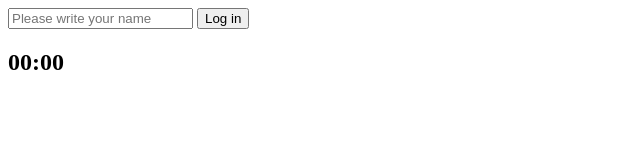
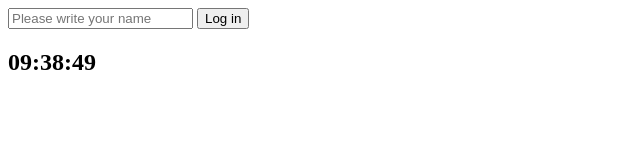
Before and after one commit to yeaheun3/Chrome-app, a plain HTML site: page index.html in a window 1280 px wide. Shown: the full height of the page, 0-640 px from the left. Drawn offline with Linux system fonts and the light colour scheme.

Commit message:
Clock finished

```diff
--- a/index.html
+++ b/index.html
@@ -18,7 +18,7 @@
       />
       <button>Log in</button>
     </form>
-    <h2 id="clock">00:00</h2>
+    <h2 id="clock">00:00:00</h2>
     <h1 id="greetings" class="hidden"></h1>
   </body>
 </html>
--- a/js/clock.js
+++ b/js/clock.js
@@ -1,11 +1,42 @@
 // h2 태그 자식이 #clock이므로 공백을 주지 않음
 const clock = document.querySelector("h2#clock");
 
-/* interval : 함수가 특정한 시간마다 반복해서 실행되게 하고 싶을 때 쓰는 것
+/*
+<setInterval: 함수가 특정한 시간마다 반복해서 실행되게 하고 싶을 때>
+function sayHello() {
+  console.log("Hello");
+}
+> 인자값으로 호출하려는 함수 이름, 호출 사이 시간(밀리초) 써주기
+setInterval(sayHello, 5000);
+
+<setTimeout: 함수가 실행되는 것을 지연시키고 싶을 때>
 function sayHello() {
   console.log("Hello");
 }
 
-인자값으로 호출하려는 함수 이름, 호출 사이 시간(밀리초) 써주기
-setInterval(sayHello, 5000);
+> 인자값으로 호출하려는 함수 이름, 호출 사이 시간(밀리초) 써주기
+setTimeout(sayHello, 5000);
+
+<padStart>
+padStart 함수를 통해 string의 시작부분에 padding을 추가할 수 있다.
+<padEnd>
+padEnd 함수를 통해 string의 끝부분에 padding을 추가할 수 있다.
+
+"string".padStart(원하는 문자열의 길이, "추가할 string");
 */
+
+// padStart로 시:분:초가 모두 2자리로 나오도록하기 (ex. 19:31:01)
+function getClock() {
+  const date = new Date();
+  // getHours는 number라서 padStart를 사용할 수 없음. String constructor로 감싸서 type을 바꿔줘야됨.
+  const hours = String(date.getHours()).padStart(2, "0");
+  const minutes = String(date.getMinutes()).padStart(2, "0");
+  const seconds = String(date.getSeconds()).padStart(2, "0");
+  clock.innerText = `${hours}:${minutes}:${seconds}`;
+}
+
+/* setInterval(getClock, 1000); 만 쓰면 website가 load되고 1초 후에
+시간이 뜨므로 website가 load되자마자 getClock()를 실행하고
+setInterval을 통해 매초마다 함수를 호출하여 매초마다 반복되도록 하기 */
+getClock();
+setInterval(getClock, 1000);
```
